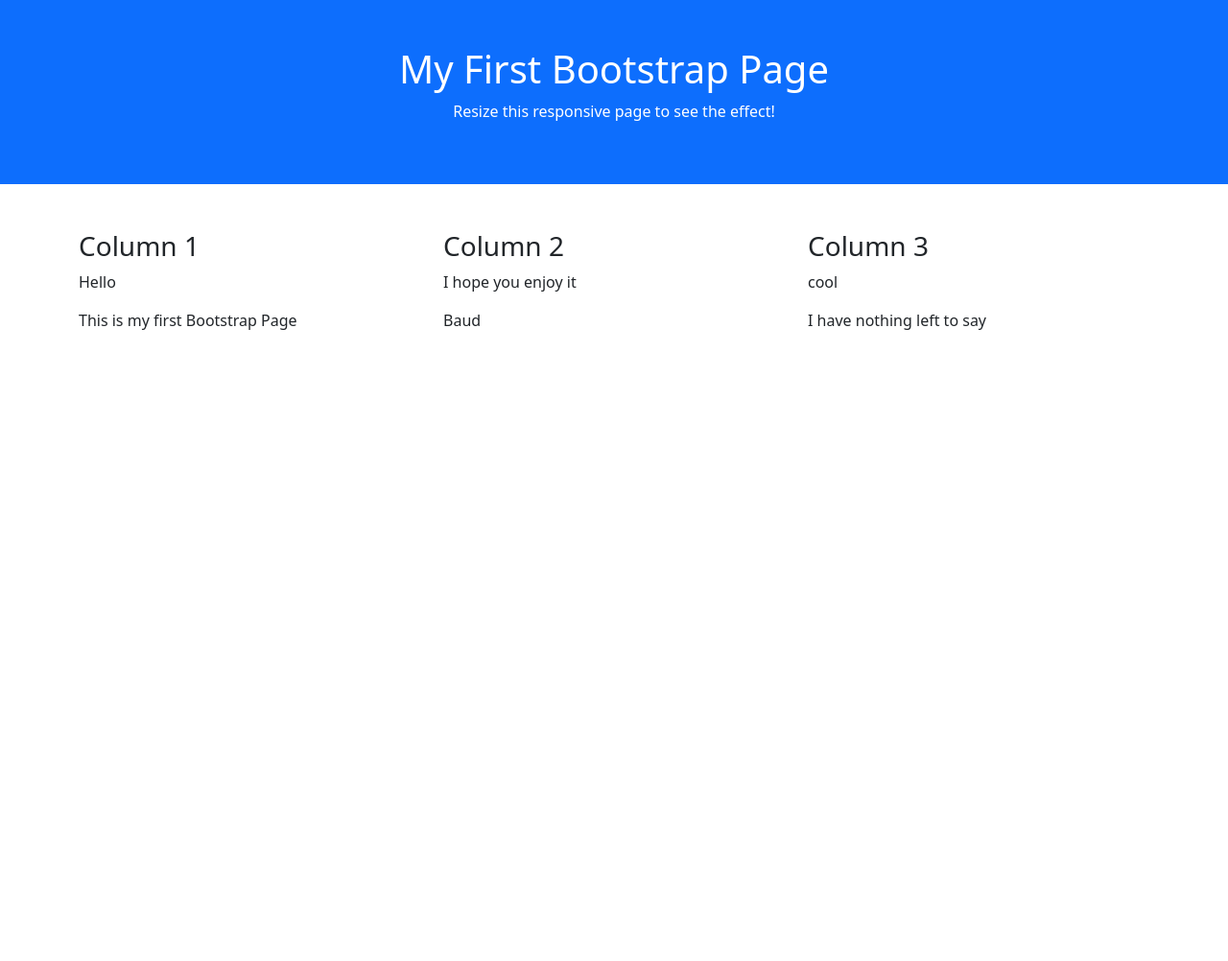
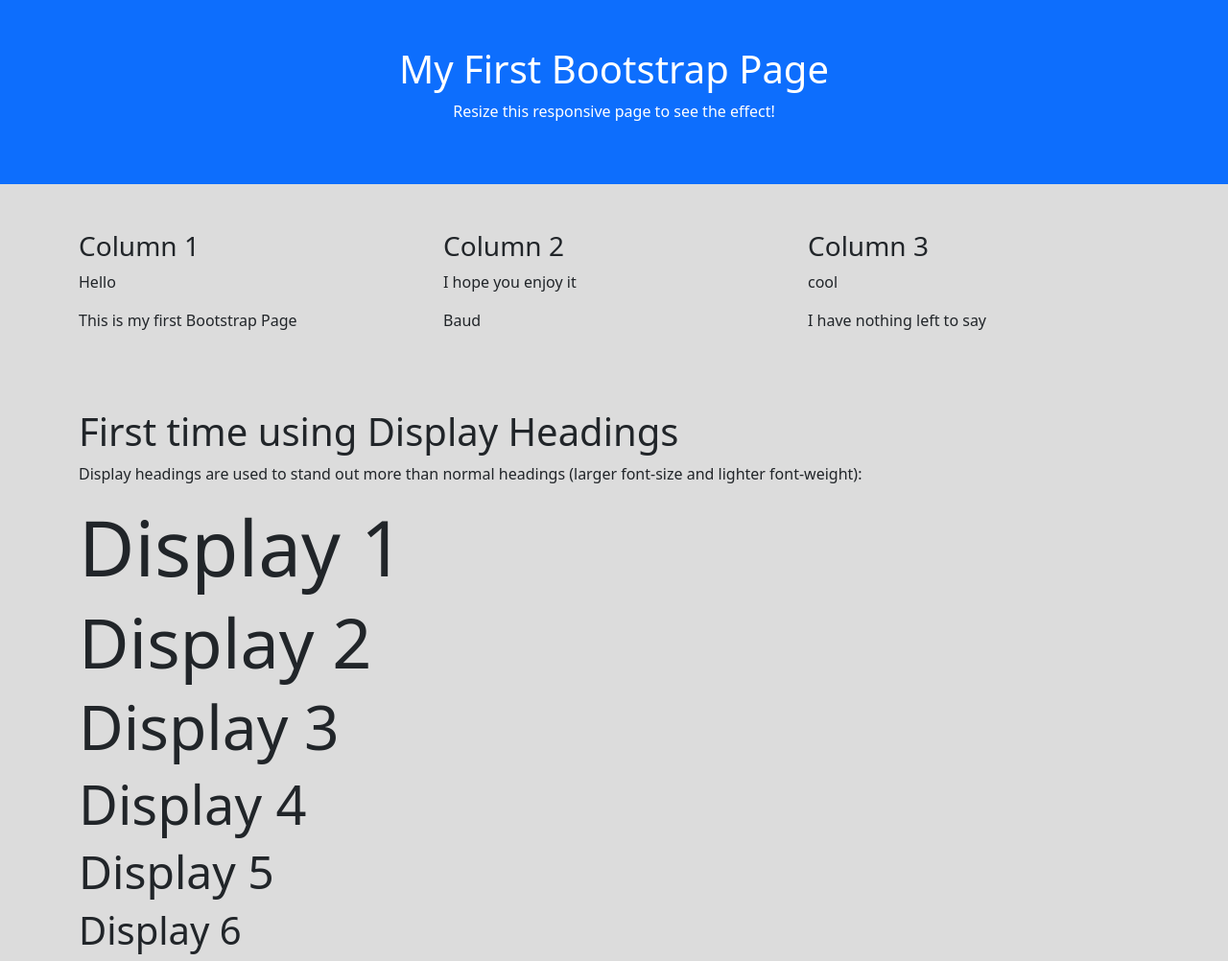
Before and after one commit to LucasPalm88/Bootstrap-Practice, a plain HTML site: page index.html in a window 1280 px wide. Shown: the whole page at 96% size. Before the commit the page ends 800 px from the top, so only its background shows below. Drawn offline with nearby package versions, Linux system fonts and the light colour scheme.

Commit message:
background color

```diff
--- a/index.html
+++ b/index.html
@@ -2,23 +2,12 @@
 <html lang="en" dir="ltr">
   <head>
     <meta charset="utf-8">
-    <link rel="stylesheet" href="style.css">
     <link href="https://cdn.jsdelivr.net/npm/bootstrap@5.1.3/dist/css/bootstrap.min.css" rel="stylesheet">
     <script src="https://cdn.jsdelivr.net/npm/bootstrap@5.1.3/dist/js/bootstrap.bundle.min.js"></script>
+        <link rel="stylesheet" href="style.css">
     <title>Bootstrap Practice</title>
   </head>
   <body>
-
-    <!DOCTYPE html>
-<html lang="en">
-<head>
-  <title>Bootstrap 5 Practice</title>
-  <meta charset="utf-8">
-  <meta name="viewport" content="width=device-width, initial-scale=1">
-  <link href="https://cdn.jsdelivr.net/npm/bootstrap@5.1.3/dist/css/bootstrap.min.css" rel="stylesheet">
-  <script src="https://cdn.jsdelivr.net/npm/bootstrap@5.1.3/dist/js/bootstrap.bundle.min.js"></script>
-</head>
-<body>
 
 <div class="container-fluid p-5 bg-primary text-white text-center">
   <h1>My First Bootstrap Page</h1>
@@ -44,9 +33,18 @@
     </div>
   </div>
 </div>
+<br><br>
+<div class="container mt-3">
+  <h1>First time using Display Headings</h1>
+  <p>Display headings are used to stand out more than normal headings (larger font-size and lighter font-weight):</p>
+  <h1 class="display-1">Display 1</h1>
+  <h1 class="display-2">Display 2</h1>
+  <h1 class="display-3">Display 3</h1>
+  <h1 class="display-4">Display 4</h1>
+  <h1 class="display-5">Display 5</h1>
+  <h1 class="display-6">Display 6</h1>
+</div>
+
 
 </body>
 </html>
-
-    </html>
-    <body>
--- a/style.css
+++ b/style.css
@@ -0,0 +1,3 @@
+body{
+  background: Gainsboro;
+}
```
